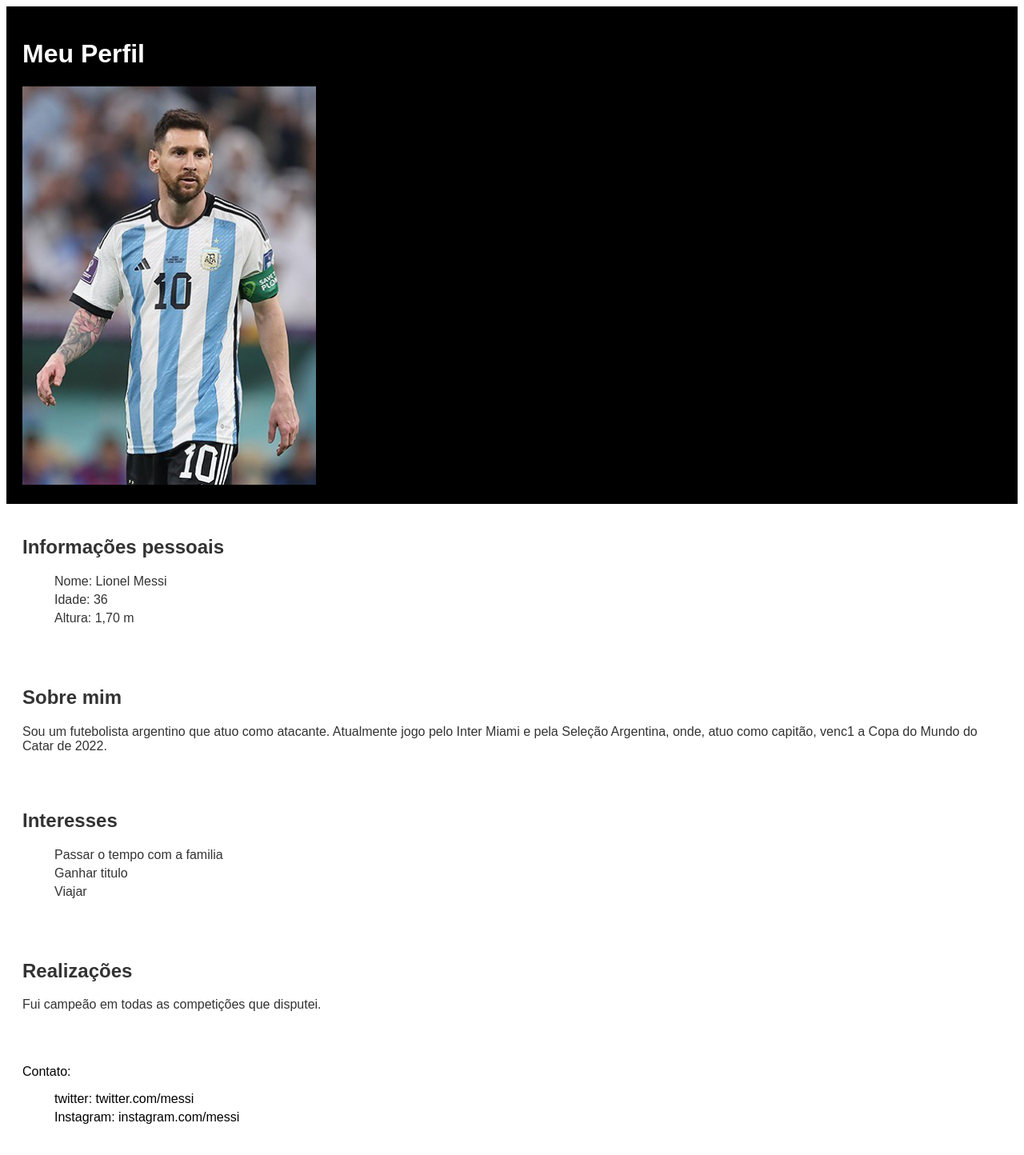
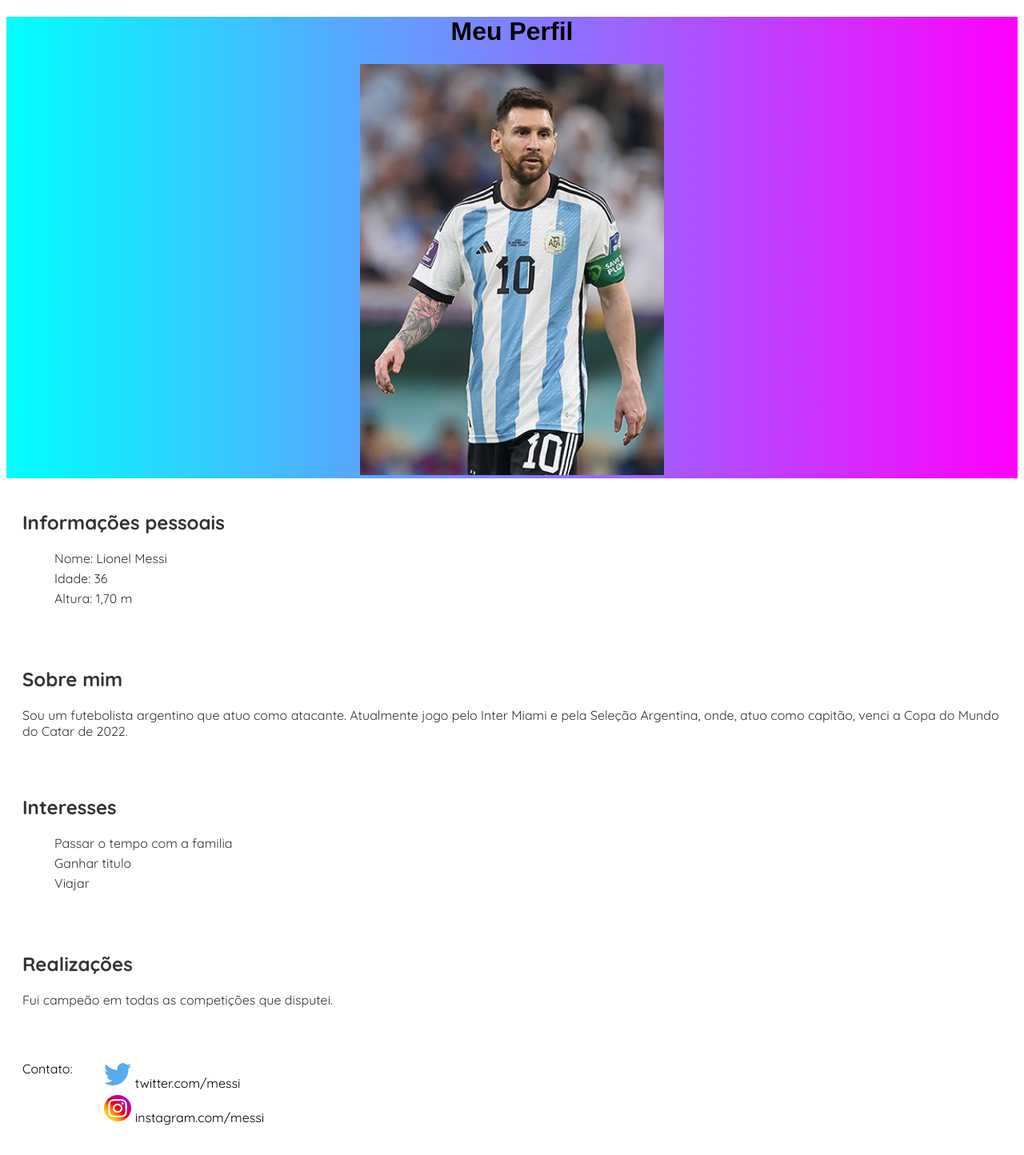
Before and after one commit to KAikiGma/atv2408, a plain HTML site: page atv2408/index.html in a window 1280 px wide. Shown: the whole page at 80% size. Drawn offline with Linux system fonts and the light colour scheme.

Commit message:
Add files via upload

```diff
--- a/atv2408/index.html
+++ b/atv2408/index.html
@@ -1,7 +1,14 @@
 <!DOCTYPE html>
 <html lang="pt-br">
 <head>
+    <link rel="manifest" href="manifest.webmanifest">
     <meta charset="UTF-8">
+    <meta content="yes" name="apple-mobile-web-app-capable" />
+    <meta content="yes" name="mobile-web-app-capable" />
+    <meta name="apple-mobile-web-app-status-bar" content="#aa7700">
+    <meta name="theme-color" content="black">
+    <link rel="apple-touch-icon" href="assets/logos/icon-192x192-apple.png">
+    <meta http-equiv="X-UA-Compatible" content="IE=edge">
     <meta name="viewport" content="width=device-width, initial-scale=1.0">
     <link rel="stylesheet" href="style.css">
     <title>Document</title>
@@ -23,7 +30,7 @@
 
       <section>
         <h2>Sobre mim</h2>
-        <p>Sou um futebolista argentino que atuo como atacante. Atualmente jogo pelo Inter Miami e pela Seleção Argentina, onde, atuo como capitão, venc1 a Copa do Mundo do Catar de 2022.</p>
+        <p>Sou um futebolista argentino que atuo como atacante. Atualmente jogo pelo Inter Miami e pela Seleção Argentina, onde, atuo como capitão, venci a Copa do Mundo do Catar de 2022.</p>
       </section>
 
       <section>
@@ -44,11 +51,28 @@
         <p>
           Contato:
           <ul>
-            <li>twitter: twitter.com/messi</li>
-            <li>Instagram: instagram.com/messi</li>
+            <li><img src="imagem/317720_social media_tweet_twitter_social_icon.png" alt="twitter"> twitter.com/messi</li>
+            <li><img src="imagem/3225191_app_instagram_logo_media_popular_icon.png" alt="Instagram"> instagram.com/messi</li>
           </ul>
         </p>
       </footer>
 
+      <script>
+        document.addEventListener("DOMContentLoaded", function (event) {
+            if ('serviceWorker' in navigator) {
+                console.log('has serviceworker');
+                window.addEventListener('load', () => {
+                    navigator.serviceWorker.register('serviceWorker.js')
+                    .then((registration) => {
+                        console.log('Service worker registered.', registration);
+                    });
+                });
+            }
+            else {
+                console.log("Your browser not supports serviceWorkers");
+            }
+        });
+    </script>
+
 </body>
 </html>
--- a/atv2408/style.css
+++ b/atv2408/style.css
@@ -1,16 +1,15 @@
+@import url('https://fonts.googleapis.com/css2?family=Quicksand:wght@300;400;500;600;700&display=swap');
+
 body {
-    font-family: sans-serif;
+    font-family: 'Quicksand';
     color: #333;
 }
 
 header {
-    background-color: #000;
-    color: #fff;
-    padding: 20px;
-}
-
-h1 {
-    font-size: 2em;
+    text-align: center;
+    font-family: arial;
+    background: linear-gradient(to right, rgb(0, 255, 255), rgb(255,0,255));
+    color: black;
 }
 
 img {
@@ -20,10 +19,6 @@ img {
 
 section {
     padding: 20px;
-}
-
-h2 {
-    font-size: 1.5em;
 }
 
 p {
@@ -50,4 +45,10 @@ footer {
     background-color: #fff;
     color: #000;
     padding: 20px;
+    display: flex;
 }
+
+footer img{
+    width: 5%;
+    height: 5%;
+}
```
Also changed, not shown: atv2408/imagem/317720_social media_tweet_twitter_social_icon.png (added), atv2408/imagem/3225191_app_instagram_logo_media_popular_icon.png (added).
